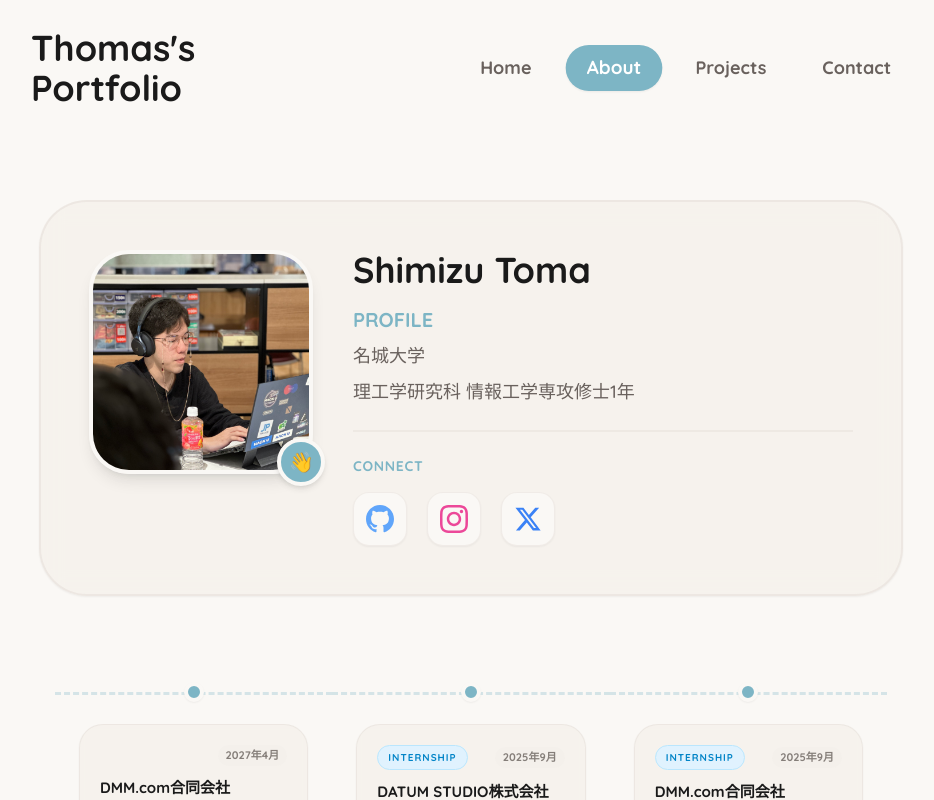
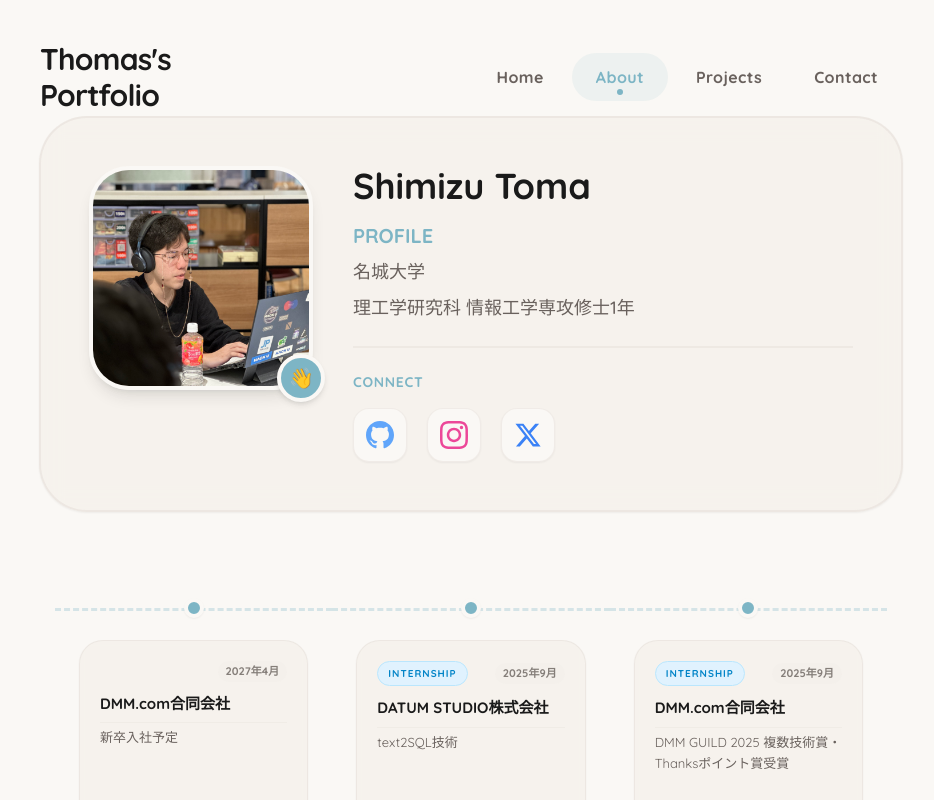
Before and after one commit to thomas0124/portfolio, a Next.js app: page /about in a window 1280 px wide. Shown: the top 800 px of the page, without its empty margins (169-1103 px from the left). Built offline with nearby package versions, Linux system fonts and the light colour scheme; a web font is replaced by a local one.

Commit message:
feat: ヘッダーコンポーネントのスタイルを改善し、スクロール時の挙動を最適化

```diff
--- a/app/about/page.tsx
+++ b/app/about/page.tsx
@@ -17,7 +17,7 @@ export default function About() {
       <div className="relative z-10">
         <Header />
 
-        <main className="container mx-auto px-4 py-16 max-w-4xl flex flex-col gap-24">
+        <main className="container mx-auto px-4 py-16 max-w-4xl flex flex-col gap-24 mt-5">
           <section className="relative mt-8">
             <motion.div
               initial={{ opacity: 0, y: 20 }}
--- a/components/layout/Header.tsx
+++ b/components/layout/Header.tsx
@@ -16,12 +16,26 @@ const NavLink: React.FC<NavLinkProps> = ({ href, children, isActive = false, onC
   return (
     <Link
       href={href}
-      className={`relative py-2 px-5 rounded-full text-base sm:text-lg font-bold transition-all duration-300 ease-out flex items-center justify-center
-        ${isActive ? 'bg-accent text-accent-foreground shadow-sm scale-105' : 'text-muted-foreground hover:bg-secondary hover:text-foreground hover:scale-105'}
+      // 余白を広めに取り、ゆったりとした印象に
+      className={`relative py-3 px-6 rounded-full text-base font-bold tracking-wide transition-all duration-300 ease-out flex items-center justify-center group
+        ${isActive ? 'text-accent' : 'text-muted-foreground hover:text-accent'}
       `}
       onClick={onClick}
     >
-      {children}
+      {/* アクティブ時に背景をうっすら色付ける */}
+      {isActive && <span className="absolute inset-0 bg-accent/10 rounded-full -z-10" />}
+
+      {/* 文字だけが少し跳ねるアニメーション */}
+      <span className="relative z-10 transition-transform duration-300 group-hover:-translate-y-1 block">
+        {children}
+      </span>
+
+      {/* ホバー/アクティブ時に下から現れるぽってりした丸いドット */}
+      <span
+        className={`absolute bottom-1.5 left-1/2 -translate-x-1/2 w-1.5 h-1.5 rounded-full bg-accent transition-all duration-300 ease-out
+          ${isActive ? 'opacity-100 translate-y-0 scale-100' : 'opacity-0 translate-y-2 scale-50 group-hover:opacity-100 group-hover:translate-y-0 group-hover:scale-100'}
+        `}
+      />
     </Link>
   )
 }
@@ -32,10 +46,21 @@ const Header: React.FC = () => {
   const pathname = usePathname()
 
   useEffect(() => {
+    let ticking = false
+
     const handleScroll = () => {
-      setScrolled(window.scrollY > 20)
+      if (!ticking) {
+        window.requestAnimationFrame(() => {
+          setScrolled(window.scrollY > 30)
+          ticking = false
+        })
+        ticking = true
+      }
     }
-    window.addEventListener('scroll', handleScroll)
+
+    window.addEventListener('scroll', handleScroll, { passive: true })
+    handleScroll()
+
     return () => window.removeEventListener('scroll', handleScroll)
   }, [])
 
@@ -44,28 +69,38 @@ const Header: React.FC = () => {
   }
 
   return (
-    <div className="sticky top-4 z-50 px-4 w-full flex justify-center pointer-events-none">
+    <div className="fixed top-6 z-50 px-4 w-full flex justify-center pointer-events-none">
       <header
+        // 全体的に角の取れた柔らかいカプセル型を強調
         className={`
-          font-sans transition-all duration-500 w-full max-w-4xl rounded-full pointer-events-auto
-          ${scrolled ? 'bg-background/90 backdrop-blur-md shadow-md py-2 px-6' : 'bg-transparent py-3 px-2'}
+          font-sans transition-all duration-500 w-full max-w-4xl rounded-full pointer-events-auto border
+          ${
+            scrolled
+              ? 'bg-background/85 backdrop-blur-xl border-accent/20 shadow-lg shadow-accent/5 py-3 px-8'
+              : 'bg-transparent border-transparent py-4 px-4'
+          }
         `}
         role="banner"
       >
-        <div className="flex justify-between items-center">
+        <div className="flex justify-between items-center relative">
           <h1
+            // タイトルもシンプルに。ホバー時に全体が少しだけ持ち上がる
             className={`
-              font-bold text-foreground transition-all duration-500 ease-in-out
-              ${scrolled ? 'text-xl sm:text-2xl' : 'text-2xl sm:text-3xl lg:text-4xl'}
+              font-extrabold text-foreground transition-all duration-500 ease-in-out tracking-tight
+              ${scrolled ? 'text-xl' : 'text-2xl sm:text-3xl'}
             `}
           >
-            <Link href="/" onClick={() => setIsMenuOpen(false)}>
+            <Link
+              href="/"
+              onClick={() => setIsMenuOpen(false)}
+              className="inline-block transition-transform duration-300 hover:-translate-y-0.5 hover:text-accent"
+            >
               {"Thomas's"} <br className={scrolled ? 'hidden' : 'hidden sm:inline'} /> Portfolio
             </Link>
           </h1>
 
           {/* Desktop Navigation */}
-          <nav className="hidden md:flex md:items-center md:gap-4">
+          <nav className="hidden md:flex md:items-center md:gap-1">
             <NavLink href="/" isActive={pathname === '/'}>
               Home
             </NavLink>
@@ -83,9 +118,13 @@ const Header: React.FC = () => {
           {/* Mobile Menu Button */}
           <button
             className={`
-              md:hidden text-foreground p-3 rounded-full focus:outline-none
-              transition-all duration-300 ease-in-out
-              ${isMenuOpen ? 'bg-secondary scale-95' : 'hover:bg-secondary hover:scale-105'}
+              md:hidden text-foreground p-4 rounded-full focus:outline-none
+              transition-all duration-300 ease-in-out bg-background/50 backdrop-blur-md border border-accent/10
+              ${
+                isMenuOpen
+                  ? 'bg-accent/10 text-accent shadow-inner'
+                  : 'hover:bg-accent/10 hover:text-accent hover:-translate-y-0.5'
+              }
             `}
             onClick={toggleMenu}
             aria-label="Toggle menu"
@@ -93,19 +132,19 @@ const Header: React.FC = () => {
             <div className="relative w-6 h-5">
               <span
                 className={`
-                  absolute block w-6 h-0.5 bg-foreground rounded-full transform transition-all duration-300 ease-in-out
+                  absolute block w-6 h-0.5 bg-current rounded-full transform transition-all duration-300 ease-in-out
                   ${isMenuOpen ? 'rotate-45 top-2.5' : 'top-0'}
                 `}
               />
               <span
                 className={`
-                  absolute block w-6 h-0.5 bg-foreground rounded-full top-2.5 transform transition-all duration-300 ease-in-out
+                  absolute block w-6 h-0.5 bg-current rounded-full top-2.5 transform transition-all duration-300 ease-in-out
                   ${isMenuOpen ? 'opacity-0 scale-x-0' : 'opacity-100 scale-x-100'}
                 `}
               />
               <span
                 className={`
-                  absolute block w-6 h-0.5 bg-foreground rounded-full transform transition-all duration-300 ease-in-out
+                  absolute block w-6 h-0.5 bg-current rounded-full transform transition-all duration-300 ease-in-out
                   ${isMenuOpen ? '-rotate-45 top-2.5' : 'top-5'}
                 `}
               />
@@ -116,11 +155,12 @@ const Header: React.FC = () => {
         {/* Mobile Navigation */}
         <div
           className={`
-            md:hidden overflow-hidden transition-all duration-300 ease-in-out
-            ${isMenuOpen ? 'max-h-[350px] opacity-100 mt-4' : 'max-h-0 opacity-0 mt-0'}
+            md:hidden overflow-hidden transition-all duration-500 ease-in-out origin-top
+            ${isMenuOpen ? 'max-h-[400px] opacity-100 scale-100 mt-4' : 'max-h-0 opacity-0 scale-95 mt-0'}
           `}
         >
-          <div className="bg-card/90 backdrop-blur-sm rounded-2xl p-4 shadow-inner flex flex-col gap-2">
+          {/* モバイルメニューも絵文字を無くし、シンプルに余白で可愛さを出す */}
+          <div className="bg-background/90 backdrop-blur-xl rounded-3xl p-4 shadow-lg shadow-accent/5 border border-accent/20 flex flex-col gap-1">
             <NavLink href="/" isActive={pathname === '/'} onClick={toggleMenu}>
               Home
             </NavLink>
```
